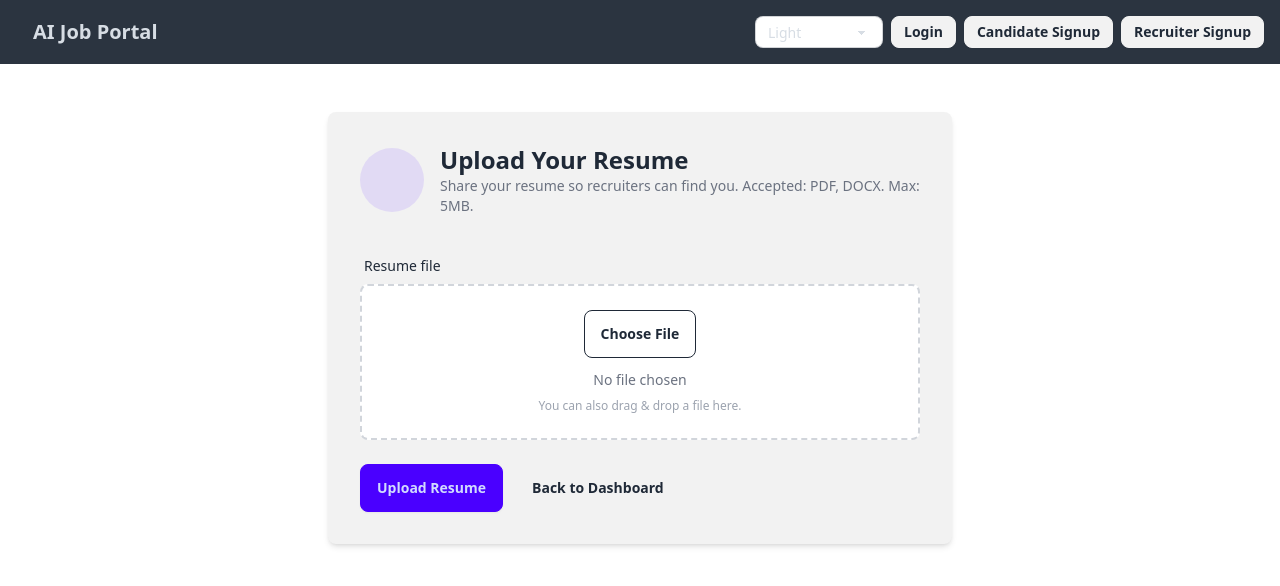
After one commit to RohitRajvaidya5/JobPortal-AI, a Django app: template core/templates/core/upload_resume.html in a window 1280 px wide. The commit adds this page. Shown: the top 586 px of the page. Run offline with Django 5.2, Linux system fonts and the light colour scheme; the template is opened without the code that fills it: values that come from a table or form of the project are taken from there, others are empty; some libraries are stand-ins or nearby versions.

Commit message:
Resume Upload and Theme Changes

```diff
--- a/accounts/models.py
+++ b/accounts/models.py
@@ -34,6 +34,8 @@ class User(AbstractUser):
 
 class CandidateProfile(models.Model):
     user = models.OneToOneField(settings.AUTH_USER_MODEL, on_delete=models.CASCADE, related_name='candidate_profile')
+    name = models.CharField(max_length=150, blank=True)
+    surname = models.CharField(max_length=150, blank=True)
     headline = models.CharField(max_length=255, blank=True)
     location = models.CharField(max_length=128, blank=True)
     bio = models.TextField(blank=True)
@@ -45,6 +47,8 @@ class CandidateProfile(models.Model):
 
 class RecruiterProfile(models.Model):
     user = models.OneToOneField(settings.AUTH_USER_MODEL, on_delete=models.CASCADE, related_name='recruiter_profile')
+    name = models.CharField(max_length=150, blank=True)
+    surname = models.CharField(max_length=150, blank=True)
     company_name = models.CharField(max_length=255, blank=True)
     title = models.CharField(max_length=128, blank=True)
     website = models.URLField(blank=True)
--- a/core/forms.py
+++ b/core/forms.py
@@ -1,8 +1,10 @@
 from django import forms
 from django.contrib.auth.forms import UserCreationForm
-from accounts.models import User
+from accounts.models import User, CandidateProfile, RecruiterProfile, Resume
 
 class CandidateSignupForm(UserCreationForm):
+    name = forms.CharField(max_length=150, required=False)
+    surname = forms.CharField(max_length=150, required=False)
     class Meta:
         model = User
         fields = ["username", "email", "password1", "password2"]
@@ -12,10 +14,23 @@ class CandidateSignupForm(UserCreationForm):
         user.role = User.CANDIDATE
         if commit:
             user.save()
+
+            # set profile name/surname (signals create profile on save)
+            try:
+                profile = user.candidate_profile
+            except Exception:
+                profile, _ = CandidateProfile.objects.get_or_create(user=user)
+
+            profile.name = self.cleaned_data.get('name', '')
+            profile.surname = self.cleaned_data.get('surname', '')
+            profile.save()
+
         return user
 
 
 class RecruiterSignupForm(UserCreationForm):
+    name = forms.CharField(max_length=150, required=False)
+    surname = forms.CharField(max_length=150, required=False)
     class Meta:
         model = User
         fields = ["username", "email", "password1", "password2"]
@@ -25,4 +40,21 @@ class RecruiterSignupForm(UserCreationForm):
         user.role = User.RECRUITER
         if commit:
             user.save()
+
+            try:
+                profile = user.recruiter_profile
+            except Exception:
+                profile, _ = RecruiterProfile.objects.get_or_create(user=user)
+
+            profile.name = self.cleaned_data.get('name', '')
+            profile.surname = self.cleaned_data.get('surname', '')
+            profile.save()
+
         return user
+
+
+
+class ResumeUploadForm(forms.ModelForm):
+    class Meta:
+        model = Resume
+        fields = ["file"]
--- a/core/templates/core/base.html
+++ b/core/templates/core/base.html
@@ -1,5 +1,5 @@
 <!DOCTYPE html>
-<html>
+<html data-theme="light">
   <head>
     <title>Job Portal</title>
 
@@ -24,9 +24,35 @@
       <!-- Right -->
       <div class="flex-none flex items-center gap-2">
 
+        <!-- Theme Select -->
+        <select id="themeSelect" class="select select-bordered select-sm w-32" onchange="setTheme(this.value)">
+          <option value="light">Light</option>
+          <option value="dark">Dark</option>
+          <option value="cupcake">Cupcake</option>
+          <option value="bumblebee">Bumblebee</option>
+          <option value="emerald">Emerald</option>
+          <option value="corporate">Corporate</option>
+          <option value="synthwave">Synthwave</option>
+          <option value="retro">Retro</option>
+          <option value="cyberpunk">Cyberpunk</option>
+          <option value="valentine">Valentine</option>
+          <option value="halloween">Halloween</option>
+          <option value="aqua">Aqua</option>
+        </select>
+
         {% if user.is_authenticated %}
 
-          <span>Hi {{ user.username }} ({{ user.role }})</span>
+          <span>
+            Hi
+            {% if user.role == 'candidate' %}
+              {{ user.candidate_profile.name }} {{ user.candidate_profile.surname }}
+            {% elif user.role == 'recruiter' %}
+              {{ user.recruiter_profile.name }} {{ user.recruiter_profile.surname }}
+            {% else %}
+              {{ user.username }}
+            {% endif %}
+            ({{ user.role }})
+          </span>
           <a href="{% url 'logout' %}" class="btn btn-error btn-sm">
             Logout
           </a>
@@ -68,5 +94,25 @@
       {% endblock %}
     </div>
 
+    <script>
+      // Load saved theme from localStorage or default to 'light'
+      function initTheme() {
+        const savedTheme = localStorage.getItem('theme') || 'light';
+        document.documentElement.setAttribute('data-theme', savedTheme);
+        document.getElementById('themeSelect').value = savedTheme;
+      }
+
+      // Set theme and save to localStorage
+      function setTheme(theme) {
+        document.documentElement.setAttribute('data-theme', theme);
+        localStorage.setItem('theme', theme);
+        document.getElementById('themeSelect').value = theme;
+      }
+
+      // Initialize on page load
+      document.addEventListener('DOMContentLoaded', initTheme);
+      initTheme();
+    </script>
+
   </body>
 </html>
--- /dev/null
+++ b/core/templates/core/upload_resume.html
@@ -0,0 +1,91 @@
+{% extends "core/base.html" %}
+
+{% block content %}
+
+<div class="max-w-2xl mx-auto p-6">
+    <div class="card bg-base-200 shadow-md rounded-lg overflow-hidden">
+        <div class="card-body">
+            <div class="flex items-center gap-4">
+                <div class="avatar">
+                    <div class="w-16 h-16 rounded-full bg-primary/10 flex items-center justify-center">
+                        <!-- <svg xmlns="http://www.w3.org/2000/svg" class="w-8 h-8 text-primary" fill="none" viewBox="0 0 24 24" stroke="currentColor">
+                            <path stroke-linecap="round" stroke-linejoin="round" stroke-width="2" d="M12 14l9-5-9-5-9 5 9 5z" />
+                            <path stroke-linecap="round" stroke-linejoin="round" stroke-width="2" d="M12 14l6.16-3.422A12.083 12.083 0 0118 20.5H6a12.083 12.083 0 01-.16-9.922L12 14z" />
+                        </svg> -->
+                    </div>
+                </div>
+                <div>
+                    <h2 class="text-2xl font-semibold">Upload Your Resume</h2>
+                    <p class="text-sm text-gray-500">Share your resume so recruiters can find you. Accepted: PDF, DOCX. Max: 5MB.</p>
+                </div>
+            </div>
+
+            <form id="upload-form" method="POST" enctype="multipart/form-data" class="mt-6">
+                {% csrf_token %}
+
+                {% if form.non_field_errors %}
+                    <div class="alert alert-error mb-4">
+                        {{ form.non_field_errors }}
+                    </div>
+                {% endif %}
+
+                <div class="form-control">
+                    <label class="label"><span class="label-text">Resume file</span></label>
+
+                    <div id="dropzone" class="rounded-lg border-2 border-dashed border-gray-300 bg-base-100 p-6 text-center">
+                    <input type="file" name="{{ form.file.html_name }}" id="resumeFileInput" class="hidden" />
+
+                    <button type="button" id="chooseBtn" class="btn btn-outline">Choose File</button>
+                        <p id="file-name" class="mt-3 text-sm text-gray-500">No file chosen</p>
+                        <p class="mt-2 text-xs text-gray-400">You can also drag &amp; drop a file here.</p>
+                    </div>
+
+                    {% if form.file.errors %}
+                        <label class="label text-error">{{ form.file.errors }}</label>
+                    {% endif %}
+                </div>
+
+                <div class="mt-6 flex items-center gap-3">
+                    <button type="submit" class="btn btn-primary">Upload Resume</button>
+                    <a href="{% url 'candidate_dashboard' %}" class="btn btn-ghost">Back to Dashboard</a>
+                </div>
+            </form>
+        </div>
+    </div>
+</div>
+
+<script>
+    (function(){
+        const input = document.getElementById('resumeFileInput');
+        const chooseBtn = document.getElementById('chooseBtn');
+        const fileName = document.getElementById('file-name');
+        const dropzone = document.getElementById('dropzone');
+
+        chooseBtn.addEventListener('click', () => input.click());
+
+        input.addEventListener('change', () => {
+            if (input.files && input.files.length) {
+                fileName.textContent = input.files[0].name + ' (' + Math.round(input.files[0].size / 1024) + ' KB)';
+            } else {
+                fileName.textContent = 'No file chosen';
+            }
+        });
+
+        // Drag & drop
+        ;['dragenter','dragover'].forEach(evt => {
+            dropzone.addEventListener(evt, (e) => { e.preventDefault(); e.stopPropagation(); dropzone.classList.add('ring','ring-primary','ring-opacity-20'); });
+        });
+        ;['dragleave','drop'].forEach(evt => {
+            dropzone.addEventListener(evt, (e) => { e.preventDefault(); e.stopPropagation(); dropzone.classList.remove('ring','ring-primary','ring-opacity-20'); });
+        });
+        dropzone.addEventListener('drop', (e) => {
+            const dt = e.dataTransfer;
+            if (dt && dt.files && dt.files.length) {
+                input.files = dt.files;
+                input.dispatchEvent(new Event('change'));
+            }
+        });
+    })();
+</script>
+
+{% endblock %}
--- a/core/urls.py
+++ b/core/urls.py
@@ -10,4 +10,6 @@ urlpatterns = [
      path("redirect/", views.redirect_after_login, name="redirect_after_login"),
     path("candidate/dashboard/", views.candidate_dashboard, name="candidate_dashboard"),
     path("recruiter/dashboard/", views.recruiter_dashboard, name="recruiter_dashboard"),
+    path("upload_resume/", views.upload_resume, name="upload_resume"),
+    path("resume/<int:pk>/delete/", views.delete_resume, name="delete_resume"),
 ]
--- a/jobportal/settings.py
+++ b/jobportal/settings.py
@@ -165,3 +165,6 @@ SIMPLE_JWT = {
 }
 
 LOGIN_REDIRECT_URL = "redirect_after_login"
+
+MEDIA_URL = '/media/'
+MEDIA_ROOT = BASE_DIR / 'media'
--- a/jobportal/urls.py
+++ b/jobportal/urls.py
@@ -1,7 +1,12 @@
 from django.contrib import admin
 from django.urls import path, include
+from django.conf import settings
+from django.conf.urls.static import static
 
 urlpatterns = [
     path('admin/', admin.site.urls),
     path('', include('core.urls'))
 ]
+
+if settings.DEBUG:
+    urlpatterns += static(settings.MEDIA_URL, document_root=settings.MEDIA_ROOT)
```
Also changed, not shown: core/templates/core/candidate_dashboard.html (+44 -64 lines), core/templates/core/candidate_signup.html (+30 -0 lines), core/templates/core/recruiter_dashboard.html (+9 -1 lines), core/templates/core/recruiter_signup.html (+30 -0 lines), core/views.py (+58 -6 lines), accounts/migrations/0002_candidateprofile_name_candidateprofile_surname_and_more.py (added), db.sqlite3, 1 other file.
